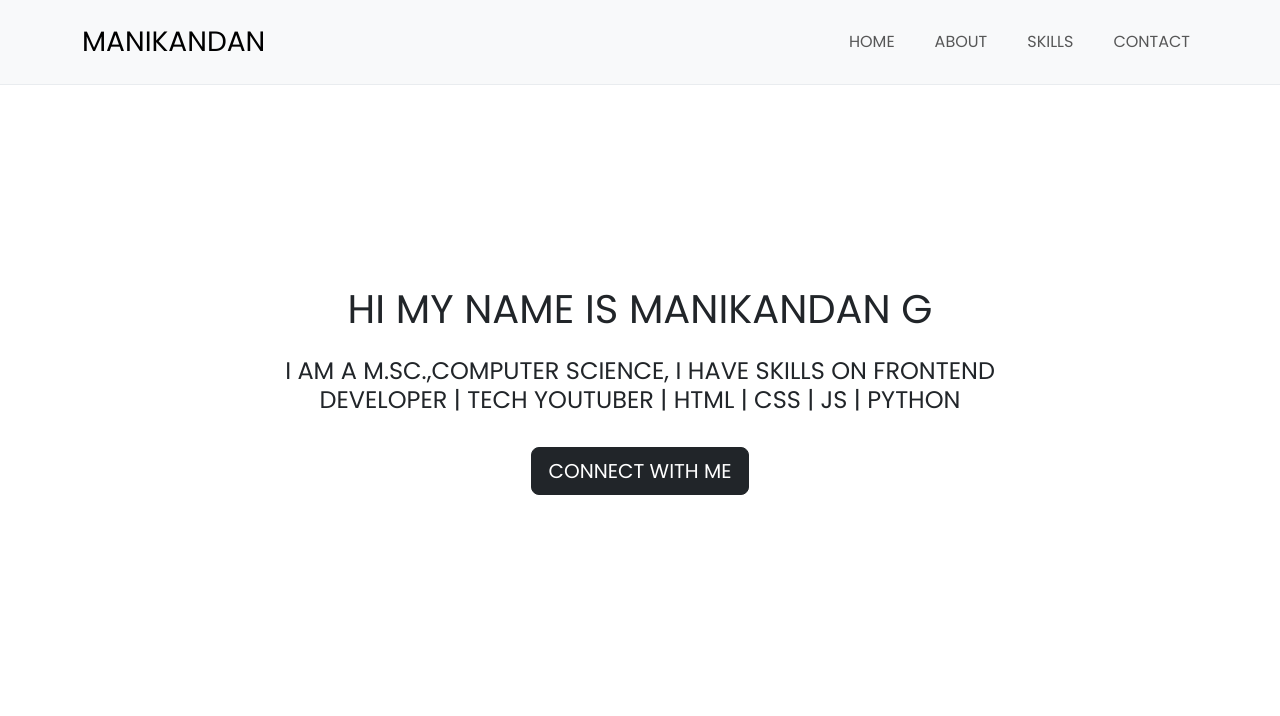
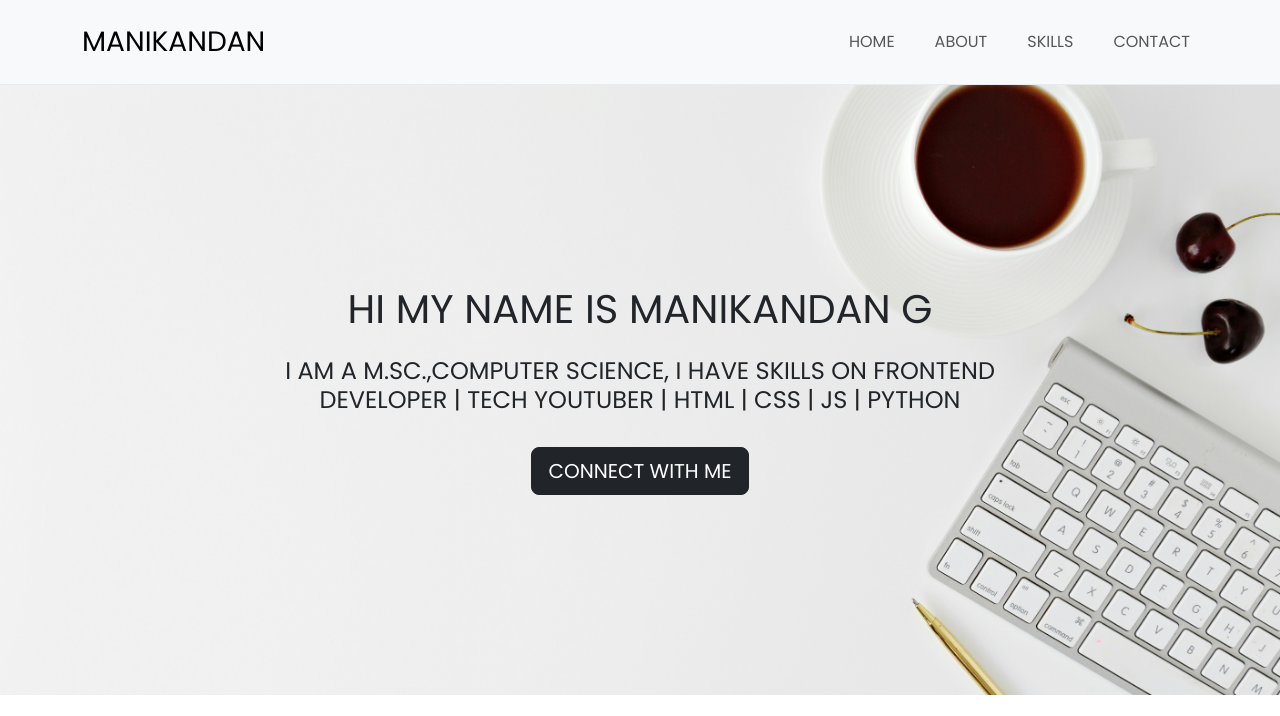
Before and after one commit to Mani-Webdev/Manikandan-Portfolio, a plain HTML site: page index.html in a window 1280 px wide. Shown: the top 716 px of the page. Drawn offline with nearby package versions, Linux system fonts and the light colour scheme; files that its build step writes are made by us from their sources.

Commit message:
Update images.css

```diff
--- a/style.css
+++ b/style.css
@@ -3,7 +3,7 @@
     font-style: normal;
   }
 .banner{
-    background-image: url(/portfolio/IMAGES/mani1.jpg);
+    background-image: url(/IMAGES/mani1.jpg);
     padding: 200px 0;
     background-size:cover ;
     background-repeat: no-repeat;
```
